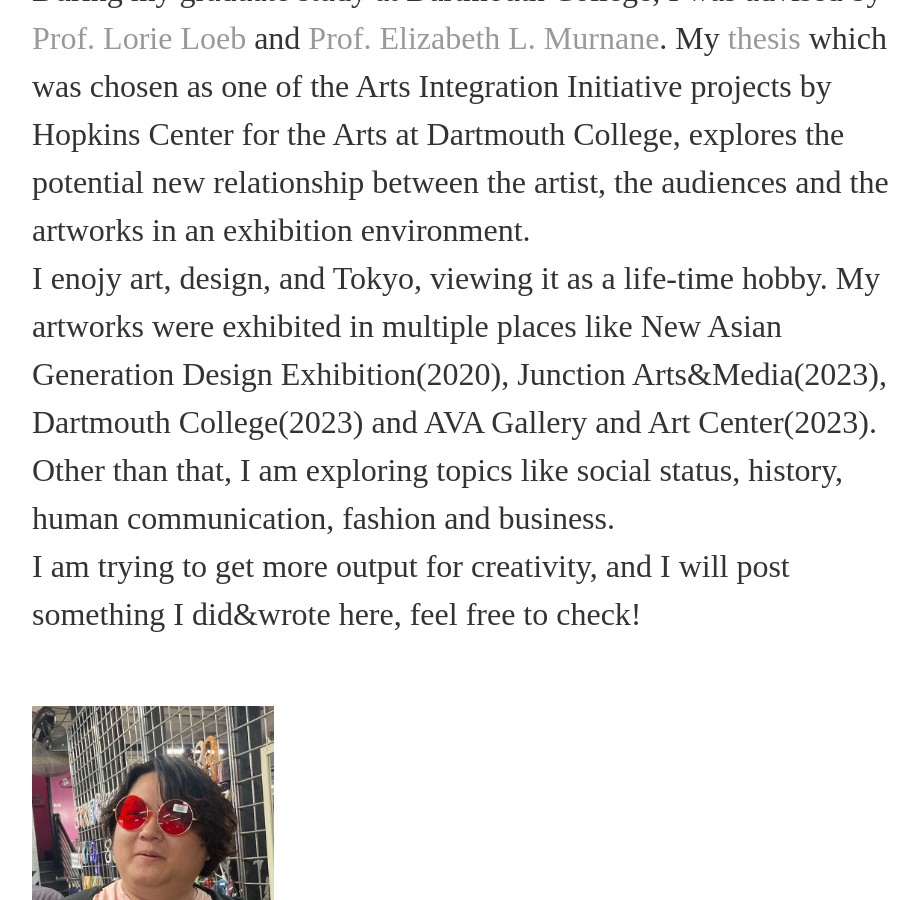
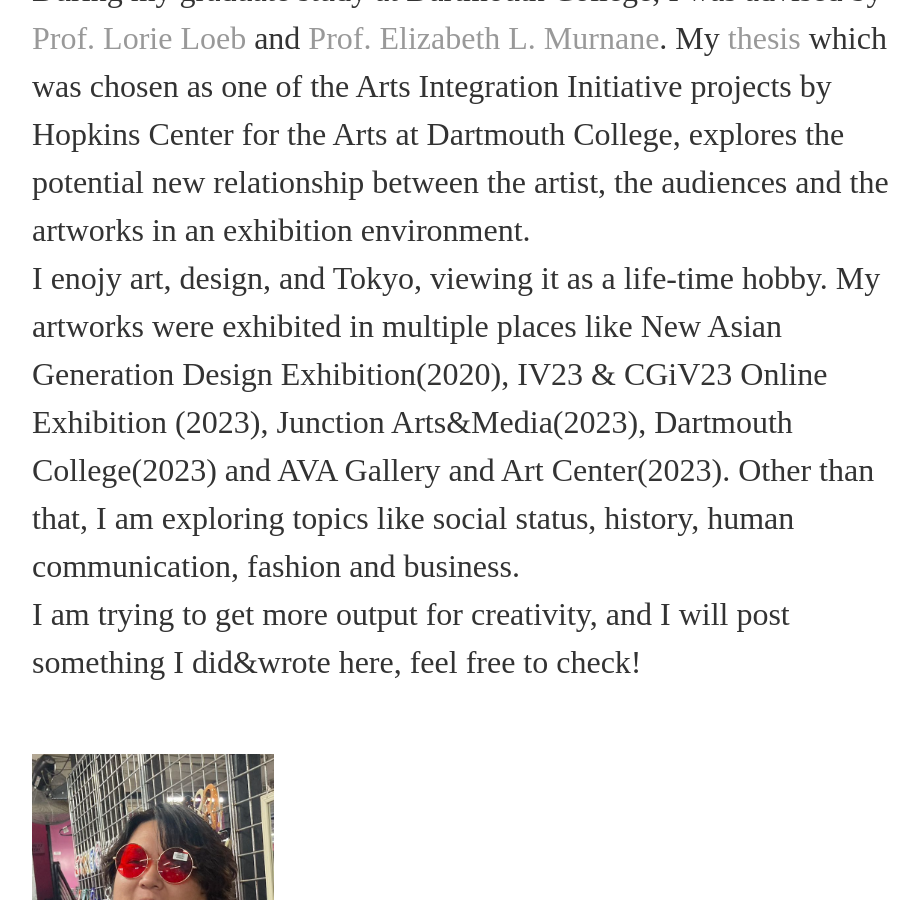
Before and after one commit to actbee/actbee.github.io, a Jekyll site: the page built from about/index.html, in a window 1280 px wide and 900 px high, scrolled down 580 px. Shown: the whole window, without its empty margins (160-1079 px from the left). Built offline with Jekyll 4.4.1, drawn with Linux system fonts in a browser that asks for light colours; a script that is not in the unit is left out.

Commit message:
updated exhibition

```diff
--- a/about/index.html
+++ b/about/index.html
@@ -12,7 +12,7 @@ title: About
 			    During my graduate study at Dartmouth College, I was advised by <a href="https://www.cs.dartmouth.edu/~lorie/About.html">Prof. Lorie Loeb</a> and <a href="https://engineering.dartmouth.edu/community/faculty/elizabeth-murnane">Prof. Elizabeth L. Murnane</a>.
 				My <a href="https://xuedanzougr.wixsite.com/triple-helix">thesis</a> which was chosen as one of the Arts Integration Initiative projects by Hopkins Center for the Arts at Dartmouth College, explores the potential new relationship between the artist, the audiences and the artworks in an exhibition environment. <br>
 
-				I enojy art, design, and Tokyo, viewing it as a life-time hobby. My artworks were exhibited in multiple places like New Asian Generation Design Exhibition(2020), Junction Arts&Media(2023), Dartmouth College(2023) and AVA Gallery and Art Center(2023). Other than that, I am exploring topics like social status,
+				I enojy art, design, and Tokyo, viewing it as a life-time hobby. My artworks were exhibited in multiple places like New Asian Generation Design Exhibition(2020), IV23 & CGiV23 Online Exhibition (2023), Junction Arts&Media(2023), Dartmouth College(2023) and AVA Gallery and Art Center(2023). Other than that, I am exploring topics like social status,
 				history, human communication, fashion and business. <br>
 
 
```
